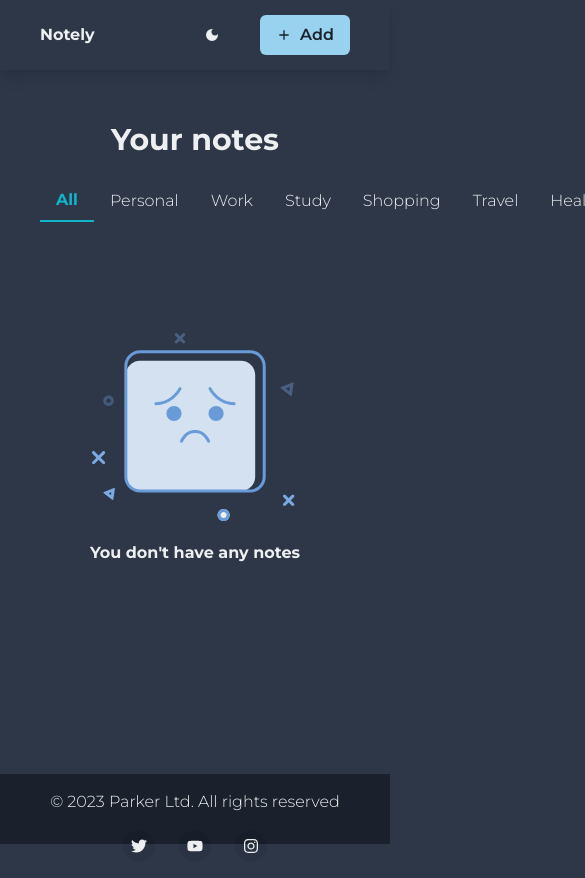
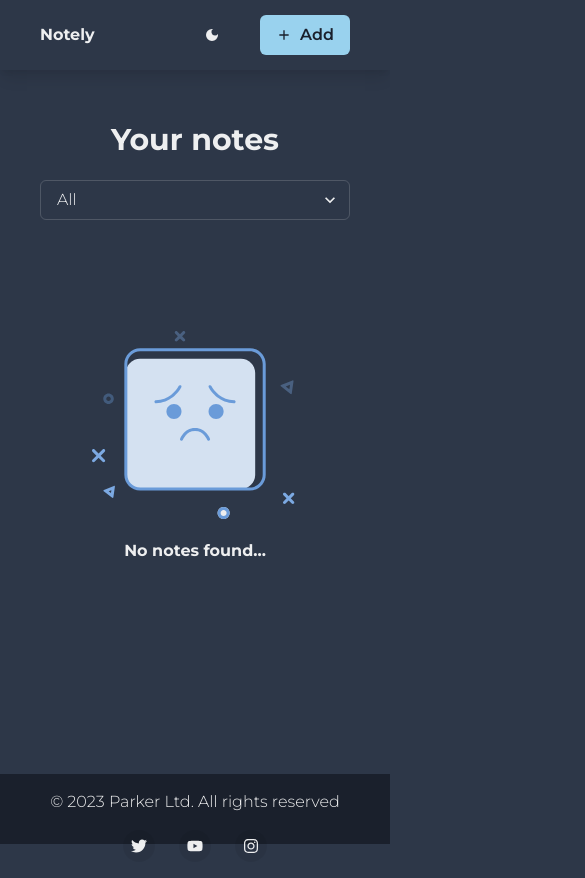
Before and after one commit to PhilParkerA/big-dev-soon-notely-freerun-3zcdnf, a React (Vite) app: page / in a window 390 px wide. Shown: the top 878 px of the page, 585 px wide, since content can reach past the window. Built offline with nearby package versions, Linux system fonts and the light colour scheme.

Commit message:
improve tabs responsiveness

```diff
--- a/src/components/AddForm.tsx
+++ b/src/components/AddForm.tsx
@@ -132,7 +132,7 @@ const AddForm = () => {
 
           <ModalFooter>
             <Button colorScheme="blue" mr={3} onClick={handleSave}>
-              Save
+              Add
             </Button>
             <Button onClick={onClose}>Cancel</Button>
           </ModalFooter>
--- a/src/components/CategoryTabs.tsx
+++ b/src/components/CategoryTabs.tsx
@@ -1,8 +1,10 @@
 import {
   Box,
   Center,
+  Hide,
   Image,
-  Stack,
+  Select,
+  Show,
   Tab,
   TabIndicator,
   TabList,
@@ -11,26 +13,31 @@ import {
   Tabs,
   Text,
   VStack,
+  Wrap,
+  WrapItem,
+  useBreakpointValue,
 } from "@chakra-ui/react";
+import NoNotesSvg from "../assets/no-notes-illustration.svg";
+import NoSearchResultsSvg from "../assets/no-search-results-illustration.svg";
 import categories from "../constants/categories";
 import { useCategory } from "../contexts/categoryContext";
 import { useNotes } from "../contexts/notesContext";
+import { useSearchText } from "../contexts/searchTextContext";
+import { Note } from "../hooks/useNotesHook";
 import NoteCard from "./NoteCard";
 import NoteCardContainer from "./NoteCardContainer";
 import NotesGrid from "./NotesGrid";
-import NoNotesSvg from "../assets/no-notes-illustration.svg";
-import NoSearchResultsSvg from "../assets/no-search-results-illustration.svg";
-import { Note } from "../hooks/useNotesHook";
-import { useSearchText } from "../contexts/searchTextContext";
 
 const CategoryTabs = () => {
   const { notes } = useNotes();
-  const { searchText, setSearchText } = useSearchText();
+  const { searchText } = useSearchText();
   const { selectedCategory, setSelectedCategory } = useCategory();
 
   const handleTabChange = (category: number) => {
     setSelectedCategory(category);
   };
+
+  const isTabListVisible = useBreakpointValue({ base: false, lg: true });
 
   const includesSearch = (note: Note) => {
     if (note) {
@@ -56,31 +63,40 @@ const CategoryTabs = () => {
       index={selectedCategory}
       onChange={handleTabChange}
     >
+      <Hide below="md">
         <TabList>
           {categories.map((cat, index) => (
-          <Tab
-            key={index}
-            _selected={{
-              color: "brand.500",
-              fontWeight: "700",
-              borderBottom: "2px",
-            }}
-            _hover={{
-              color: "brand.500",
-            }}
-          >
-            {cat}
-          </Tab>
+            <Tab key={index}>{cat}</Tab>
           ))}
         </TabList>
-      {/* <Show above="lg"> */}
         <TabIndicator
           mt="-1.5px"
           height="2px"
           bg="brand.500"
           borderRadius="1px"
         />
-      {/* </Show> */}
+      </Hide>
+      <Show below="md">
+        <Select
+          placeholder="All"
+          onChange={(e) =>
+            setSelectedCategory(
+              e.target.value
+                ? categories.findIndex((c) => c === e.target.value)
+                : 0
+            )
+          }
+        >
+          {categories.map(
+            (cat, index) =>
+              index > 0 && (
+                <option key={index} value={cat}>
+                  {cat}
+                </option>
+              )
+          )}
+        </Select>
+      </Show>
       <TabPanels>
         {categories.map((cat, index) =>
           index === 0 ? (
@@ -107,7 +123,7 @@ const CategoryTabs = () => {
                       boxSize={"4xs"}
                     />
                     <Text mt={3} fontWeight={"700"}>
-                      You don't have any notes
+                      No notes found...
                     </Text>
                   </VStack>
                 </Center>
@@ -137,9 +153,13 @@ const CategoryTabs = () => {
                     <Image
                       src={searchText ? NoSearchResultsSvg : NoNotesSvg}
                       alt="No notes"
-                      boxSize={"4xs"}
+                      boxSize={{ sm: "100px", lg: "4xs" }}
                     />
-                    <Text mt={3} fontWeight={"700"}>
+                    <Text
+                      mt={3}
+                      fontWeight={"700"}
+                      fontSize={{ sm: "10px", lg: "inherit" }}
+                    >
                       {searchText
                         ? "No search results found"
                         : "You don't have any notes"}
--- a/src/components/SearchInput.tsx
+++ b/src/components/SearchInput.tsx
@@ -1,10 +1,9 @@
 import { Input, InputGroup, InputLeftElement, Show } from "@chakra-ui/react";
-import { FormEvent, useRef, useState } from "react";
 import { BsSearch } from "react-icons/bs";
 import { useSearchText } from "../contexts/searchTextContext";
 
 const SearchInput = () => {
-  const { searchText, setSearchText } = useSearchText();
+  const { setSearchText } = useSearchText();
 
   return (
     <form>
@@ -14,7 +13,6 @@ const SearchInput = () => {
           <Input
             onChange={(e) => {
               setSearchText(e.target.value);
-              console.log(searchText);
             }}
             borderRadius={20}
             placeholder="Search notes..."
```
Lines whose indentation alone changed are shown as unchanged.
